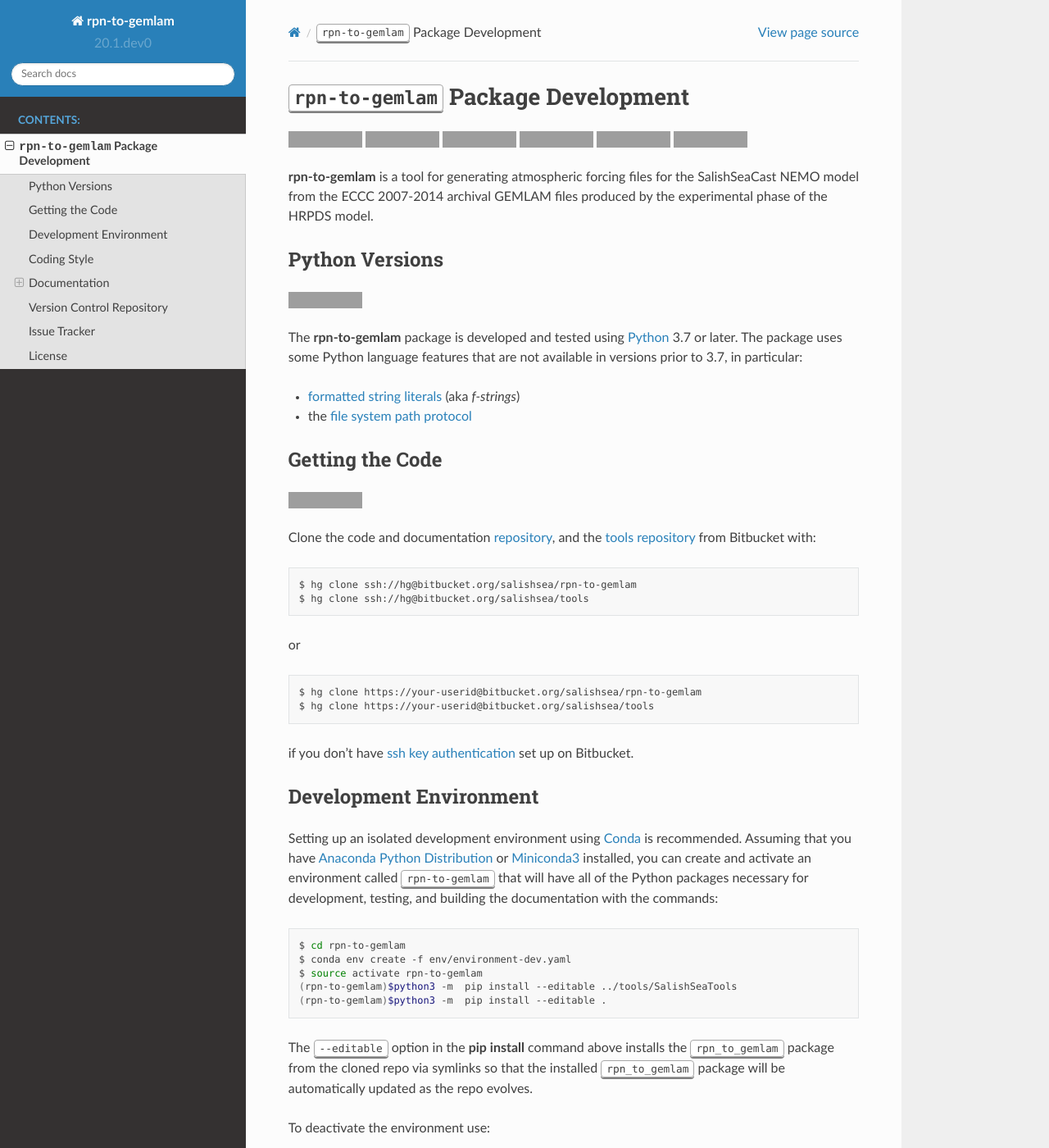
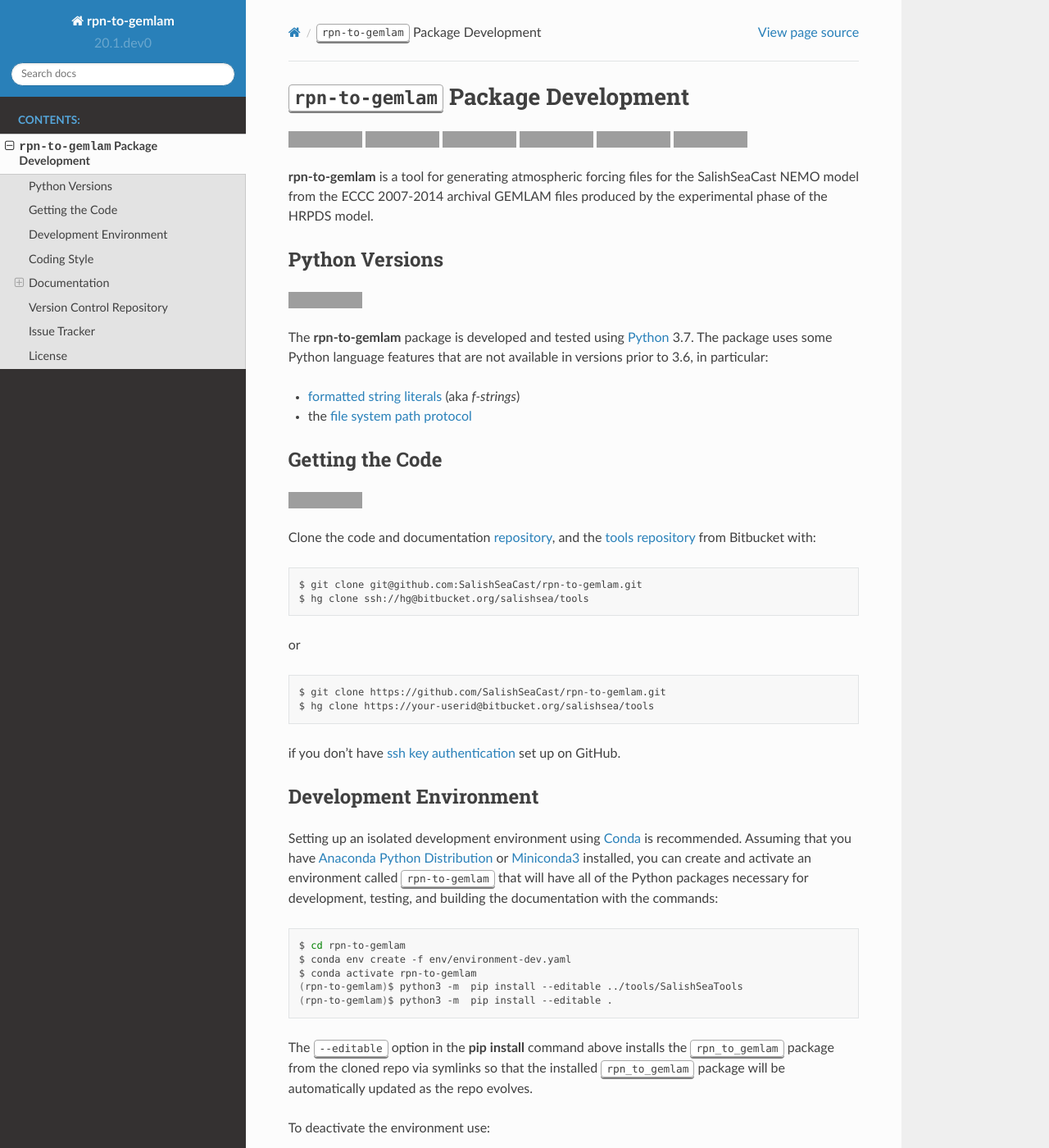
Before and after one commit to SalishSeaCast/rpn-to-gemlam, a Sphinx documentation site: the page built from docs/pkg_development.rst, in a window 1280 px wide and 1400 px high. Shown: the whole window at 82% size. Built offline with Sphinx 7.4.7 and the Read the Docs theme 2.0.0, drawn with Linux system fonts in a browser that asks for light colours; some of the changed text lies outside the part shown; grey boxes are pictures that could not be loaded.

Commit message:
Update README & dev docs re: migration to GitHub

```diff
--- a/docs/pkg_development.rst
+++ b/docs/pkg_development.rst
@@ -26,17 +26,17 @@
 .. image:: https://img.shields.io/badge/python-3.7-blue.svg
     :target: https://docs.python.org/3.7/
     :alt: Python Version
-.. image:: https://img.shields.io/badge/version%20control-hg-blue.svg
-    :target: https://bitbucket.org/salishsea/rpn-to-gemlam/
-    :alt: Mercurial on Bitbucket
+.. image:: https://img.shields.io/badge/version%20control-git-blue.svg?logo=github
+    :target: https://github.com/SalishSeaCast/rpn-to-gemlam
+    :alt: Git on GitHub
 .. image:: https://img.shields.io/badge/code%20style-black-000000.svg
     :target: https://black.readthedocs.io/en/stable/
     :alt: The uncompromising Python code formatter
 .. image:: https://readthedocs.org/projects/rpn-to-gemlam/badge/?version=latest
     :target: https://rpn-to-gemlam.readthedocs.io/en/latest/
     :alt: Documentation Status
-.. image:: https://img.shields.io/bitbucket/issues/salishsea/rpn-to-gemlam.svg
-    :target: https://bitbucket.org/salishsea/rpn-to-gemlam/issues?status=new&status=open
+.. image:: https://img.shields.io/github/issues/SalishSeaCast/rpn-to-gemlam?logo=github
+    :target: https://github.com/SalishSeaCast/rpn-to-gemlam/issues
     :alt: Issue Tracker
 
 :command:`rpn-to-gemlam` is a tool for generating atmospheric forcing files for the
@@ -53,8 +53,8 @@ Python Versions
     :target: https://docs.python.org/3.7/
     :alt: Python Version
 
-The :command:`rpn-to-gemlam` package is developed and tested using `Python`_ 3.7 or later.
-The package uses some Python language features that are not available in versions prior to 3.7,
+The :command:`rpn-to-gemlam` package is developed and tested using `Python`_ 3.7.
+The package uses some Python language features that are not available in versions prior to 3.6,
 in particular:
 
 * `formatted string literals`_
@@ -71,31 +71,31 @@ in particular:
 Getting the Code
 ================
 
-.. image:: https://img.shields.io/badge/version%20control-hg-blue.svg
-    :target: https://bitbucket.org/salishsea/rpn-to-gemlam/
-    :alt: Mercurial on Bitbucket
+.. image:: https://img.shields.io/badge/version%20control-git-blue.svg?logo=github
+    :target: https://github.com/SalishSeaCast/rpn-to-gemlam
+    :alt: Git on GitHub
 
 Clone the code and documentation `repository`_,
 and the `tools repository`_ from Bitbucket with:
 
-.. _repository: https://bitbucket.org/salishsea/rpn-to-gemlam
+.. _repository: https://github.com/SalishSeaCast/rpn-to-gemlam
 .. _tools repository: https://bitbucket.org/salishsea/tools
 
 .. code-block:: bash
 
-    $ hg clone ssh://hg@bitbucket.org/salishsea/rpn-to-gemlam
+    $ git clone git@github.com:SalishSeaCast/rpn-to-gemlam.git
     $ hg clone ssh://hg@bitbucket.org/salishsea/tools
 
 or
 
 .. code-block:: bash
 
-    $ hg clone https://your-userid@bitbucket.org/salishsea/rpn-to-gemlam
+    $ git clone https://github.com/SalishSeaCast/rpn-to-gemlam.git
     $ hg clone https://your-userid@bitbucket.org/salishsea/tools
 
-if you don't have `ssh key authentication`_ set up on Bitbucket.
+if you don't have `ssh key authentication`_ set up on GitHub.
 
-.. _ssh key authentication: https://confluence.atlassian.com/bitbucket/set-up-an-ssh-key-728138079.html
+.. _ssh key authentication: https://help.github.com/en/github/authenticating-to-github/connecting-to-github-with-ssh
 
 
 .. _rpn-to-gemlamDevelopmentEnvironment:
@@ -117,9 +117,9 @@ and building the documentation with the commands:
 
     $ cd rpn-to-gemlam
     $ conda env create -f env/environment-dev.yaml
-    $ source activate rpn-to-gemlam
-    (rpn-to-gemlam)$python3 -m  pip install --editable ../tools/SalishSeaTools
-    (rpn-to-gemlam)$python3 -m  pip install --editable .
+    $ conda activate rpn-to-gemlam
+    (rpn-to-gemlam)$ python3 -m  pip install --editable ../tools/SalishSeaTools
+    (rpn-to-gemlam)$ python3 -m  pip install --editable .
 
 The :kbd:`--editable` option in the :command:`pip install` command above installs the :kbd:`rpn_to_gemlam` package from the cloned repo via symlinks so that the installed :kbd:`rpn_to_gemlam` package will be automatically updated as the repo evolves.
 
@@ -127,7 +127,7 @@ To deactivate the environment use:
 
 .. code-block:: bash
 
-    (rpn-to-gemlam)$ source deactivate
+    (rpn-to-gemlam)$ conda deactivate
 
 
 .. _rpn-to-gemlamCodingStyle:
@@ -183,9 +183,9 @@ Additions,
 improvements,
 and corrections to these docs are *always* welcome.
 
-The quickest way to fix typos, etc. on existing pages is to use the :guilabel:`Edit on Bitbucket` link in the upper right corner of the page to get to the online editor for the page on `Bitbucket`_.
+The quickest way to fix typos, etc. on existing pages is to use the :guilabel:`Edit on GitHub` link in the upper right corner of the page to get to the online editor for the page on `GitHub`_.
 
-.. _Bitbucket: https://bitbucket.org/salishsea/rpn-to-gemlam/
+.. _GitHub: https://github.com/SalishSeaCast/salishsea-site
 
 For more substantial work,
 and to add new pages,
@@ -310,13 +310,13 @@ The output looks something like::
 Version Control Repository
 ==========================
 
-.. image:: https://img.shields.io/badge/version%20control-hg-blue.svg
-    :target: https://bitbucket.org/salishsea/rpn-to-gemlam/
-    :alt: Mercurial on Bitbucket
+.. image:: https://img.shields.io/badge/version%20control-git-blue.svg?logo=github
+    :target: https://github.com/SalishSeaCast/rpn-to-gemlam
+    :alt: Git on GitHub
 
-The :kbd:`rpn-to-gemlam` code and documentation source files are available in the :kbd:`rpn-to-gemlam` `Mercurial`_ repository at https://bitbucket.org/salishsea/rpn-to-gemlam/.
+The :kbd:`rpn-to-gemlam` code and documentation source files are available in the :kbd:`rpn-to-gemlam` `Git`_ repository at https://github.com/SalishSeaCast/rpn-to-gemlam.
 
-.. _Mercurial: https://www.mercurial-scm.org/
+.. _git: https://git-scm.org/
 
 
 .. _rpn-to-gemlamIssueTracker:
@@ -324,13 +324,13 @@ The :kbd:`rpn-to-gemlam` code and documentation source files are available in th
 Issue Tracker
 =============
 
-.. image:: https://img.shields.io/bitbucket/issues/UBC_MOAD/rpn-to-gemlam.svg
-    :target: https://bitbucket.org/salishsea/rpn-to-gemlam/issues?status=new&status=open
+.. image:: https://img.shields.io/github/issues/SalishSeaCast/rpn-to-gemlam?logo=github
+    :target: https://github.com/SalishSeaCast/rpn-to-gemlam/issues
     :alt: Issue Tracker
 
 Development tasks,
 bug reports,
-and enhancement ideas are recorded and managed in the issue tracker at https://bitbucket.org/salishsea/rpn-to-gemlam//issues.
+and enhancement ideas are recorded and managed in the issue tracker at https://github.com/SalishSeaCast/rpn-to-gemlam/issues.
 
 
 License
```
Also changed, not shown: README.rst (+5 -5 lines).
